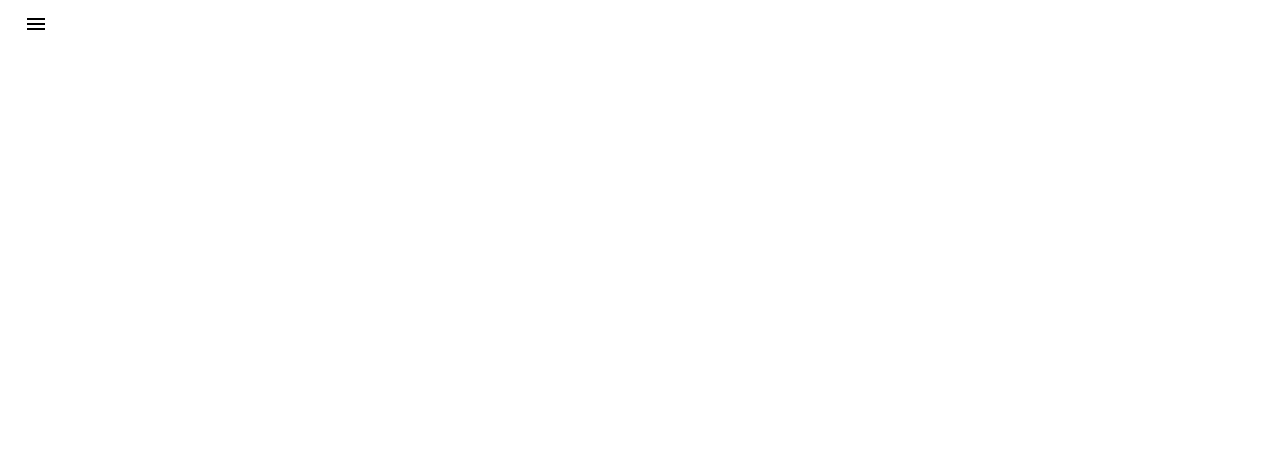
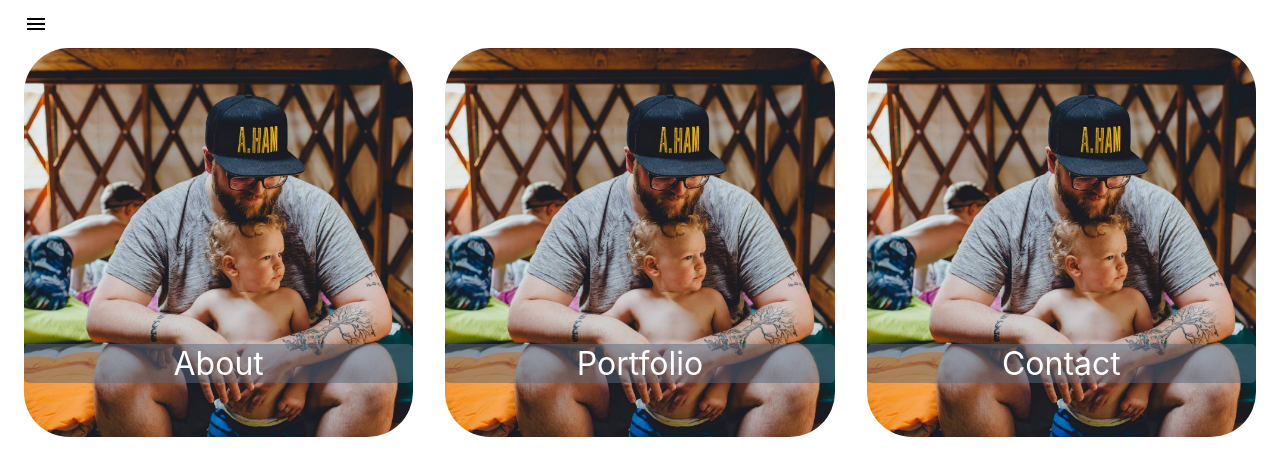
Before and after one commit to KimblesAndBits/react-portfolio, a React (Create React App) app: page / in a window 1280 px wide. Both pictures are taken after a click on the button "Danny Kimble". Shown: the top 476 px of the page. Built offline with nearby package versions, Linux system fonts and the light colour scheme.

Commit message:
More components. Some animation.

```diff
--- a/public/index.html
+++ b/public/index.html
@@ -25,7 +25,7 @@
       work correctly both with client-side routing and a non-root public URL.
       Learn how to configure a non-root public URL by running `npm run build`.
     -->
-  <title>React App</title>
+  <title>Danny Kimble</title>
 </head>
 
 <body>
--- a/src/App.js
+++ b/src/App.js
@@ -4,7 +4,9 @@ import Wrapper from "./components/wrapper";
 import About from "./pages/About";
 import Portfolio from "./pages/Portfolio";
 import Contact from "./pages/Contact";
+import MainMenu from "./pages/MainMenu";
 import LandingPage from "./pages/LandingPage";
+import LandingPageBg from "./components/landingPageBg";
 import TemporaryDrawer from './components/navbar';
 import { Container } from "@material-ui/core";
 
@@ -21,27 +23,34 @@ class App extends React.Component {
   };
 
   renderPage = () => {
-    if (this.state.currentPage === "About") {
+    if (this.state.currentPage === "/") {
+      return <LandingPage handlePageChange={this.handlePageChange} />;
+    } else if (this.state.currentPage === "About") {
       return <About />;
     } else if (this.state.currentPage === "Portfolio") {
       return <Portfolio />;
     } else if (this.state.currentPage === "Contact") {
       return <Contact />;
-    } else if (this.state.currentPage === "/") {
-      return <LandingPage handlePageChange={this.handlePageChange} />;
+    } else {
+      return <MainMenu handlePageChange={this.handlePageChange} />
     }
   };
 
   render() {
-    let bgImage = require("./images/landingPageBackground.png");
     return (
       <span>
         {
           (this.state.currentPage === "/")
             ? (
               <span>
-                <div style={{ height: '100vh', width: "100vw", backgroundImage: `url(${bgImage})`, filter: "blur(7.5px)" }}></div>
-                <Container className="App" style={{ minHeight: '100vh', position: "absolute", top: 0 }}>
+                <LandingPageBg />
+                <Container
+                  className="App"
+                  style={{
+                    minHeight: '100vh',
+                    position: "absolute",
+                    top: 0
+                  }}>
                   <Wrapper >
                     {this.renderPage()}
                   </Wrapper>
--- /dev/null
+++ b/src/components/landingPageBg/index.js
@@ -0,0 +1,16 @@
+import React from 'react';
+
+function landingPageBg() {
+    const bgImage = require("../../images/landingPageBackground.png");
+
+    return(
+        <div style={{
+            height: '100vh',
+            width: "100vw",
+            backgroundImage: `url(${bgImage})`,
+            filter: "blur(7.5px)"
+          }}></div>
+    )
+}
+
+export default landingPageBg;
--- a/src/components/navbar/index.js
+++ b/src/components/navbar/index.js
@@ -1,9 +1,12 @@
 import React from 'react';
 import { makeStyles } from '@material-ui/core/styles';
-import InboxIcon from '@material-ui/icons/MoveToInbox';
 import MailIcon from '@material-ui/icons/Mail';
+import HomeIcon from '@material-ui/icons/Home';
 import MenuIcon from '@material-ui/icons/Menu';
 import PersonIcon from '@material-ui/icons/Person';
+import WorkIcon from '@material-ui/icons/Work';
+import ViewColumnIcon from '@material-ui/icons/ViewColumn';
+import PermContactCalendarIcon from '@material-ui/icons/PermContactCalendar';
 import {
     Drawer,
     IconButton,
@@ -42,19 +45,31 @@ export default function TemporaryDrawer(props) {
             onKeyDown={toggleDrawer(menu, false)}
         >
             <List>
-                {
-                    <ListItem button onClick={() => props.handlePageChange("About")}>
-                        <ListItemIcon><PersonIcon /></ListItemIcon>
-                    </ListItem>
-                }
+                <ListItem button onClick={() => props.handlePageChange("About")}>
+                    <ListItemIcon><PersonIcon /></ListItemIcon>
+                </ListItem>
+                <ListItem button onClick={() => props.handlePageChange("Portfolio")}>
+                    <ListItemIcon><WorkIcon /></ListItemIcon>
+                </ListItem>
+                <ListItem button onClick={() => props.handlePageChange("Contact")}>
+                    <ListItemIcon><PermContactCalendarIcon /></ListItemIcon>
+                </ListItem>
             </List>
             <Divider />
             <List>
-                {['All mail', 'Trash', 'Spam'].map(index => (
-                    <ListItem button key={index}>
-                        <ListItemIcon>{index % 2 === 0 ? <InboxIcon /> : <MailIcon />}</ListItemIcon>
-                    </ListItem>
-                ))}
+                <ListItem button onClick={() => props.handlePageChange("MainMenu")}>
+                    <ListItemIcon><ViewColumnIcon /></ListItemIcon>
+                </ListItem>
+                <ListItem button onClick={() => props.handlePageChange("/")}>
+                    <ListItemIcon><HomeIcon /></ListItemIcon>
+                </ListItem>
+                <ListItem button>
+                    <ListItemIcon>
+                        <a href="mailto: dannykimble@me.com" style={{ color: "inherit" }}>
+                            <MailIcon />
+                        </a>
+                    </ListItemIcon>
+                </ListItem>
             </List>
         </div>
     );
--- /dev/null
+++ b/src/components/pageCards/index.js
@@ -0,0 +1,44 @@
+import React from "react";
+import { CardMedia, Grid, Zoom } from '@material-ui/core';
+import { makeStyles } from '@material-ui/core/styles';
+
+const useStyles = makeStyles({
+    pageImage: {
+        borderRadius: 45
+    },
+    pageText: {
+        background: "rgba(90, 105, 125, 0.5)",
+        borderRadius: 5,
+        position: "relative",
+        bottom: "125px",
+        color: "white",
+        fontSize: "2rem",
+        width: "auto",
+        textAlign: "center"
+    }
+});
+
+function PageCards({ image, name, handlePageChange, time }) {
+    const classes = useStyles();
+    const zoom = true;
+
+    return (
+        <Grid item md={4} className="pages">
+            <Zoom in={zoom} timeout={750} style={{ transitionDelay: time }}>
+                <CardMedia
+                    className={classes.pageImage}
+                    onClick={() => handlePageChange(name)}
+                    component="img"
+                    alt={name}
+                    height="auto"
+                    image={image}
+                    title={name} />
+            </Zoom>
+            <Zoom in={zoom} style={{ transitionDelay: time + 750}}>
+                <p className={classes.pageText}>{name}</p>
+            </Zoom>
+        </Grid>
+    )
+}
+
+export default PageCards;
--- a/src/pages/LandingPage.js
+++ b/src/pages/LandingPage.js
@@ -5,7 +5,11 @@ import { Grid, Typography } from "@material-ui/core";
 const useStyles = makeStyles({
     nameButton: {
         background: "transparent",
-        border: "none"
+        border: "none",
+        color: "white"
+    },
+    whiteText: {
+        color: "white"
     }
 });
 
@@ -22,11 +26,6 @@ function LandingPage(props) {
         >
             <Grid item xl={12} size="large">
                 <Typography
-                    style={{
-                        color: "white",
-                        textShadowColor: "white",
-                        textShadowRadius: 20,
-                    }}
                     variant="h1"
                     component="button"
                     className={classes.nameButton}
@@ -34,10 +33,10 @@ function LandingPage(props) {
                     Danny Kimble
                 </Typography>
             </Grid>
-            <Grid item xl={12} style={{ color: "white" }}>
+            <Grid item xl={12} className={classes.whiteText}>
                 <p>Full-Stack Developer</p>
             </Grid>
-            <Grid item xl={12} style={{ color: "white" }}>
+            <Grid item xl={12} className={classes.whiteText}>
                 <p>Click my name</p>
             </Grid>
         </Grid >
--- /dev/null
+++ b/src/pages/MainMenu.js
@@ -0,0 +1,24 @@
+import React from "react";
+import { Grid } from '@material-ui/core';
+import PageCards from "../components/pageCards";
+
+function MainMenu(props) {
+    return (
+        <Grid container spacing={4}>
+            <PageCards name="About"
+                image={require("../images/me.jpg")}
+                handlePageChange={props.handlePageChange}
+                time={500} />
+            <PageCards name="Portfolio"
+                image={require("../images/me.jpg")}
+                handlePageChange={props.handlePageChange}
+                time={1000} />
+            <PageCards name="Contact"
+                image={require("../images/me.jpg")}
+                handlePageChange={props.handlePageChange}
+                time={1500} />
+        </Grid>
+    )
+}
+
+export default MainMenu;
```
